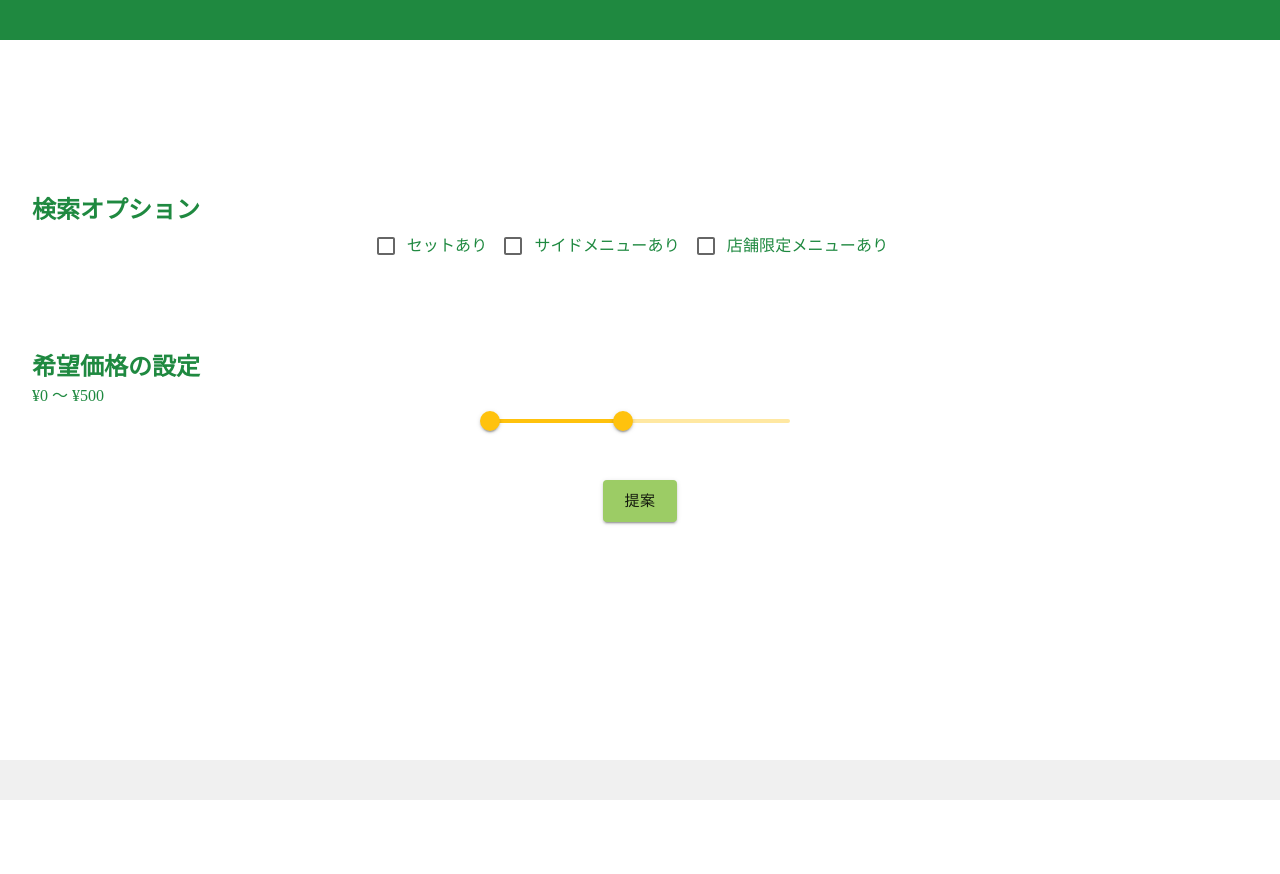
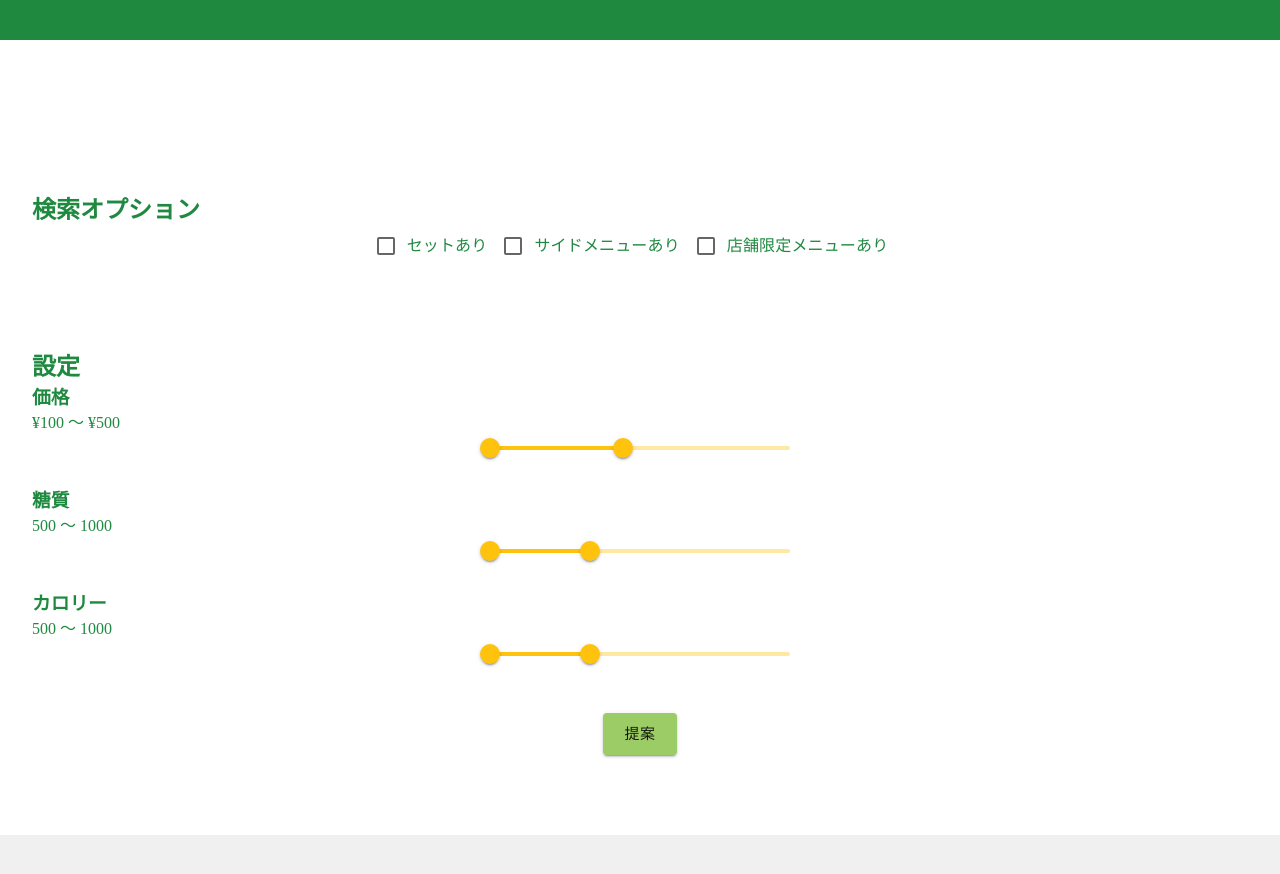
Before and after one commit to kapibara99/subway-combinations, a React (Vite) app in the folder vite-project/: page / in a window 1280 px wide. Before the commit the page ends 800 px from the top, so only its background shows below. Built offline with nearby package versions, Linux system fonts and the light colour scheme.

Commit message:
add carbonhy,kcal slider and redux. fix universalize slider component

```diff
--- a/vite-project/src/@types/element.d.ts
+++ b/vite-project/src/@types/element.d.ts
@@ -24,5 +24,6 @@ declare interface SlideBar {
   minDistance : number,
   maxValue : number,
   minValue : number,
-  unitName ? : string
+  unitName ? : string,
+  dispatcher : Function
 }
--- a/vite-project/src/components/SlideBar/SlideBar.tsx
+++ b/vite-project/src/components/SlideBar/SlideBar.tsx
@@ -5,22 +5,16 @@ import Box from '@mui/material/Box';
 import Slider from '@mui/material/Slider';
 
 // redux
-import { useDispatch, useSelector } from 'react-redux';
-import {  updatePriceOptions } from '../../redux/searchOptions/action';
-import { RootStateType } from '../../redux/type';
-
+import { useDispatch } from 'react-redux';
 //type
 import { SlideBar } from '../../@types/element';
 
+export default function MinimumDistanceSlider(props:SlideBar) {
+  const {minDistance , maxValue , minValue , unitName , dispatcher } = props;
+  const dispatch = useDispatch();
 
-export default function MinimumDistanceSlider(props:SlideBar) {
-  const dispatch = useDispatch();
-  const searchOptions = Object.assign([],useSelector((state:RootStateType) => state.searchOptions.PriceOption));
-
-  const {minDistance , maxValue , minValue , unitName } = props;
   const initializeValue = maxValue / 2;
-  const [value, setValue] = React.useState<number[]>([searchOptions.min, initializeValue]);
-
+  const [value, setValue] = React.useState<number[]>([minValue, initializeValue]);
 
   const valuetext = (n:number) => {
     return `${unitName}${n}`
@@ -45,13 +39,12 @@ export default function MinimumDistanceSlider(props:SlideBar) {
     } else {
       setValue(newValue as number[]);
     }
-    dispatch(updatePriceOptions(value[0],value[1]))
+    dispatch(dispatcher(value[0],value[1]))
   };
 
 
   return (
     <>
-    <h2>希望価格の設定</h2>
     <p>{valuetext(value[0])} 〜 {valuetext(value[1])}</p>
     <Box sx={{ width: 300 , margin: "auto"}}>
       <Slider
--- a/vite-project/src/pages/Home.tsx
+++ b/vite-project/src/pages/Home.tsx
@@ -12,17 +12,48 @@ import { CheckList } from '../components/checkList/checkList';
 import MinimumDistanceSlider from '../components/SlideBar/SlideBar';
 import { MarginSet } from '../components/usuallyMargin/MarginSet';
 
+// redux
+import { updatePriceOptions , updateCarbohyOptions ,  updateKcalOptions } from '../redux/searchOptions/action';
+
 export const Home = () => {
     return (
     <main>
       <CheckList />
       <MarginSet value="large" />
-      <MinimumDistanceSlider
-        minDistance={100}
-        minValue = {100}
-        maxValue = {1000}
-        unitName = "¥"
-      />
+      <h2>設定</h2>
+      <>
+        <h3>価格</h3>
+        <MinimumDistanceSlider
+          minDistance={100}
+          unitName = "¥"
+          minValue={100}
+          maxValue={1000}
+          dispatcher = {updatePriceOptions}
+          />
+        <MarginSet value="small" />
+      </>
+      <>
+        <h3>糖質</h3>
+        <MinimumDistanceSlider
+          minDistance={100}
+          unitName = ""
+          minValue={500}
+          maxValue={2000}
+          dispatcher = {updateCarbohyOptions}
+          />
+        <MarginSet value="small" />
+      </>
+      <>
+        <h3>カロリー</h3>
+        <MinimumDistanceSlider
+          minDistance={100}
+          unitName = ""
+          minValue={500}
+          maxValue={2000}
+          dispatcher = {updateKcalOptions}
+          />
+        <MarginSet value="small" />
+      </>
       <MarginSet value="middle" />
       <Box textAlign='center'>
       <Button
--- a/vite-project/src/redux/searchOptions/action.ts
+++ b/vite-project/src/redux/searchOptions/action.ts
@@ -1,10 +1,4 @@
-
-
-
 export const UPDATE_SEARCH_OPTIONS = "UPDATE_SEARCH_OPTIONS";
-export const UPDATE_PRICE_OPTIONS = "UPDATE_PRICE_OPTIONS";
-
-
 export const updateOptions = (array:SearchOption[]) => {
   return {
     type:"UPDATE_SEARCH_OPTIONS",
@@ -14,6 +8,7 @@ export const updateOptions = (array:SearchOption[]) => {
   }
 }
 
+export const UPDATE_PRICE_OPTIONS = "UPDATE_PRICE_OPTIONS";
 export const updatePriceOptions = (min:number,max:number) => {
   return {
     type:"UPDATE_PRICE_OPTIONS",
@@ -25,3 +20,29 @@ export const updatePriceOptions = (min:number,max:number) => {
     }
   }
 }
+
+export const UPDATE_KCAL_OPTIONS = "UPDATE_KCAL_OPTIONS";
+export const updateKcalOptions = (min:number,max:number) => {
+  return {
+    type:"UPDATE_KCAL_OPTIONS",
+    payload:{
+      KcalOption:{
+        min:min,
+        max:max
+      },
+    }
+  }
+}
+
+export const UPDATE_CARBOHY_OPTIONS = "UPDATE_CARBOHY_OPTIONS";
+export const updateCarbohyOptions = (min:number,max:number) => {
+  return {
+    type:"UPDATE_CARBOHY_OPTIONS",
+    payload:{
+      CarbohyOption:{
+        min:min,
+        max:max
+      },
+    }
+  }
+}
--- a/vite-project/src/redux/searchOptions/initializeState.ts
+++ b/vite-project/src/redux/searchOptions/initializeState.ts
@@ -17,9 +17,19 @@ const initialState:InitializeSearchOptions = {
       flag:false,
     },
   ],
-  PriceOption:{
-    min:0,
-    max:1000
+  SliderOptions : {
+    PriceOption:{
+      min:0,
+      max:1000
+    },
+    CarbohyOption:{
+      min:300,
+      max:1000
+    },
+    KcalOption:{
+      min:300,
+      max:1000
+    },
   }
 }
 
--- a/vite-project/src/redux/searchOptions/reducers.ts
+++ b/vite-project/src/redux/searchOptions/reducers.ts
@@ -1,13 +1,21 @@
 import * as Actions from "./action";
 import initialState from "./initializeState";
+
 
 export const searchOptionsReducer = (state = initialState,action:any) => {
   switch(action.type){
     case Actions.UPDATE_SEARCH_OPTIONS:
-    case Actions.UPDATE_PRICE_OPTIONS:
       return {
         ...state,
         ...action.payload
+      };
+    case Actions.UPDATE_PRICE_OPTIONS:
+    case Actions.UPDATE_KCAL_OPTIONS:
+    case Actions.UPDATE_CARBOHY_OPTIONS:
+      const newSlideOptions = Object.assign({SliderOptions:{...state.SliderOptions,...action.payload}});
+      return {
+        ...state,
+        ...newSlideOptions
       };
       default:
       return state;
```
Also changed, not shown: vite-project/src/@types/state.d.ts (+8 -3 lines).
